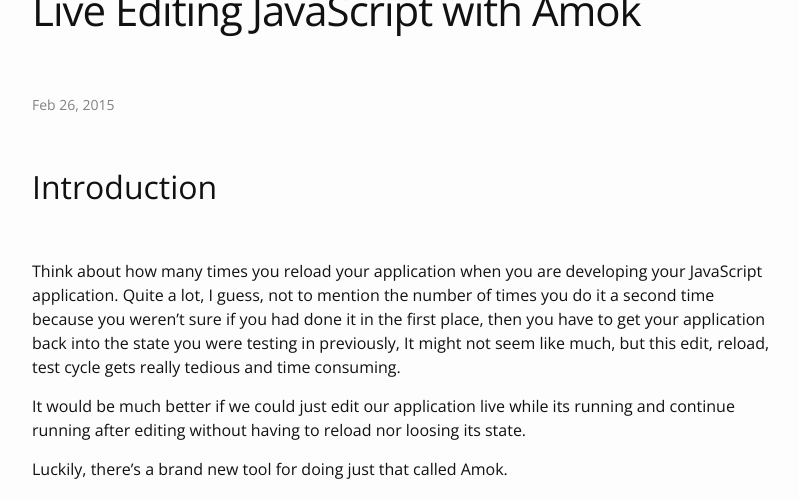
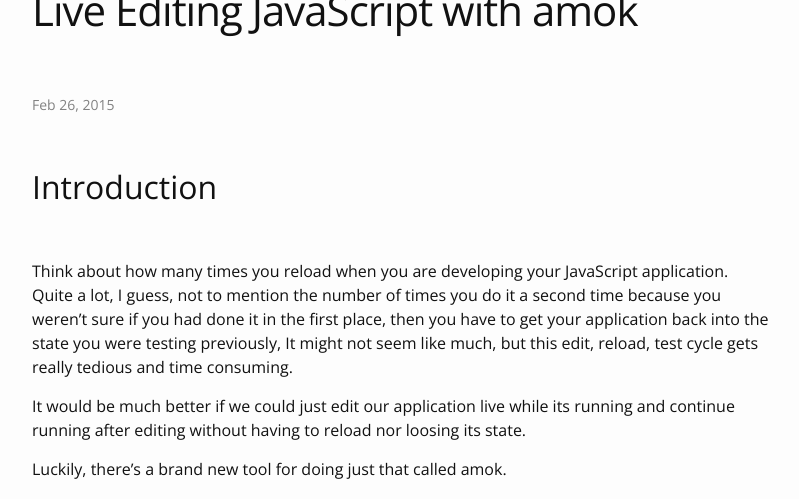
Before and after one commit to caspervonb/caspervonb.github.bak, a Jekyll site: the page built from _posts/2015-02-26-live-editing-javascript-amok.markdown, in a window 1280 px wide and 1400 px high, scrolled down 206 px. Shown: the top 499 px of the window, without its empty margins (238-1037 px from the left). Built offline with Jekyll 4.4.1, drawn with Linux system fonts in a browser that asks for light colours; Markdown is read by kramdown in place of the engine named in the settings; some of the changed text lies outside the part shown.

Commit message:
Update 2015-02-26-live-editing-javascript-amok.markdown

````diff
--- a/_posts/2015-02-26-live-editing-javascript-amok.markdown
+++ b/_posts/2015-02-26-live-editing-javascript-amok.markdown
@@ -1,44 +1,46 @@
 ---
 layout: post
-title: Live Editing JavaScript with Amok
+title: Live Editing JavaScript with amok
 categories: javascript tools
 ---
 
 ## Introduction
 
-Think about how many times you reload your application when you are developing your JavaScript application. Quite a lot, I guess, not to mention the number of times you do it a second time because you weren't sure if you had done it in the first place, then you have to get your application back into the state you were testing in previously, It might not seem like much, but this edit, reload, test cycle gets really tedious and time consuming.
+Think about how many times you reload when you are developing your JavaScript application. Quite a lot, I guess, not to mention the number of times you do it a second time because you weren't sure if you had done it in the first place, then you have to get your application back into the state you were testing previously, It might not seem like much, but this edit, reload, test cycle gets really tedious and time consuming.
 
 It would be much better if we could just edit our application live while its running and continue running after editing without having to reload nor loosing its state.
 
-Luckily, there's a brand new tool for doing just that called Amok.
+Luckily, there's a brand new tool for doing just that called amok.
 
+See the video for a short demonstration:
 <iframe width="800" height="450" src="https://www.youtube.com/embed/xHXqyfkct2w?rel=0&amp;showinfo=0" frameborder="0" allowfullscreen></iframe>
 
-The neat thing about Amok is that it connects to the client through a debugging session, so there are no special hacks or tricks. It's just how the runtime works, that being the case it can work with any kind of javascript application, including react.
+The neat thing about amok is that it connects to the client through a debugging session, so there are no special hacks or tricks. It's just how the runtime works, that being the case it can work with any kind of javascript application, including react.
 
+See the video for a short demonstration:
 <iframe width="800" height="450" src="https://www.youtube.com/embed/-aWINzxCNW4?rel=0&amp;showinfo=0" frameborder="0" allowfullscreen></iframe>
 
-## Getting Amok
+## Getting amok
 
-Amok is a command line tool that serves your application, allowing you to edit your code in *any editor*, and have the changes automatically sourced and recompiled in the connected client without having to reload, keeping your application state intact.
+amok is a command line tool that serves your application, allowing you to edit your code in *any editor*, and have the changes automatically sourced and recompiled in the connected client without having to reload, keeping your application state intact.
 
-Amok is installable through [npm](npm).
+amok is installable through [npm](npm).
 
 ```
 npm install amok -g
 ```
 
-## Running your application with Amok
+## Running your application with amok
 
-Running your applications with Amok is straight forward, zero configuration approach, it should **just work** out of the box. Just pass in your entry points as arguments to the command.
+Running your applications with amok is straight forward, zero configuration approach, it should **just work** out of the box. Just pass in your entry points as arguments to the command.
 
 ```
 amok mydep.js myapp.js
 ```
 
-## Configuring Your Browser to Work with Amok
+## Configuring Your Browser to Work with amok
 
-Amok works out of the box, but your browser however does need a little configuration to coooperate with Amok, it has to be launched with remote debugging enabled.
+amok works out of the box, but your browser however does need a little configuration to coooperate with amok, it has to be launched with remote debugging enabled.
 
 > Currently, Chrome is the only supported client.
 > Need support for Firefox or another client?
@@ -48,7 +50,7 @@
 
 For Google Chrome, the remote debugging port has to be specified, one can do this by appending `--remote-debugging-port=<PORT>` when launching chrome.
 
-If you want Amok to spawn the client for you, set the `BROWSER` environment variable to a value which will make Amok spawn it pointing at the server host and port after the server has started listening.
+If you want amok to spawn the client for you, set the `BROWSER` environment variable to a value which will make amok spawn it pointing at the server host and port after the server has started listening.
 
 For easier usage, you can store this value in your user shell resource file.
 
@@ -56,9 +58,9 @@
 BROWSER="google-chrome --remote-debugging-port=9222"
 ```
 
-## Configuring Your Bundler to Work with Amok
+## Configuring Your Bundler to Work with amok
 
-Amok works with a variety of bundlers, just set the `BUNDLER` environment variable and Amok will use that to process your bundle.
+amok works with a variety of bundlers, just set the `BUNDLER` environment variable and amok will use that to process your bundle.
 
 ## Browserify
 ```
@@ -78,12 +80,15 @@
 ```
 
 ## Comparing with Other Tools
-So how does Amok differ from other tools out there at the moment?
+> If you feel any of the comparisons are biased, please ping me via [@caspervonb on Twitter](http://twitter.com/caspervonb)
+
+So how does amok differ from other tools out there at the moment? basically, I've searched far and wide there are no tools out there that does this at the moment, but lets have a look at the ones that are at-least trying to do live reloading.
 
 ### LiveReload
 
+Livereload does a pretty good job at dealing with web sites, but not applications. Despite popular misconception it does not actually do live editing, it does live reloading, it's essentially like having someone sitting behind you hitting the refresh button for you.
+
+However, you may still want to keep livereload around and run it in cooperation with amok. Because currently amok does not deal with CSS or HTML, so you may still want to stick to livereload for applying HTML and CSS changes.
+
+See the video for a short side by side comparison:
 <iframe width="800" height="450" src="https://www.youtube.com/embed/RcOFZ_zZOmU?rel=0&amp;showinfo=0" frameborder="0" allowfullscreen></iframe>
-
-LiveReload does a pretty good job at dealing with web sites, but not applications. Despite popular misconception it does not actually do live editing, it does live reloading, it's essentially like having someone sitting behind you hitting the refresh button for you.
-
-However, you may still want to keep LiveReload around and run it in cooperation with Amok. Because currently Amok does not deal with CSS or HTML, so you may still want to stick to LiveReload for applying HTML and CSS changes.
````
